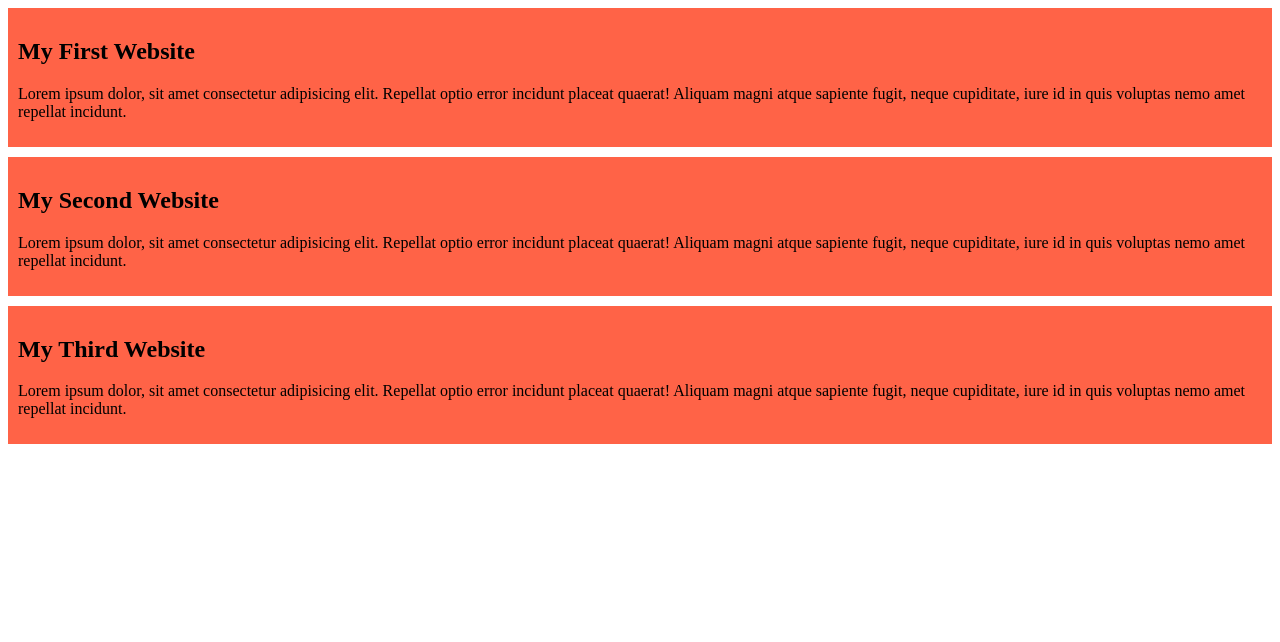
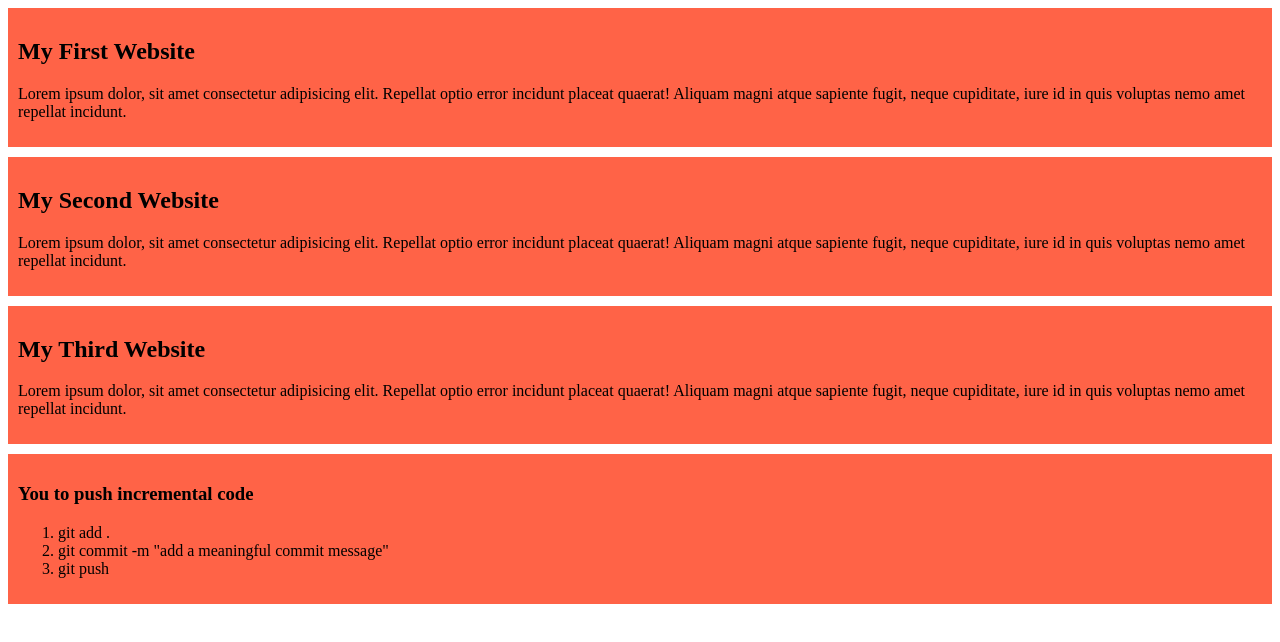
Before and after one commit to emondewan20/my-simple-website, a plain HTML site: page index.html in a window 1280 px wide. Drawn offline with Linux system fonts and the light colour scheme.

Commit message:
added a list to push code

```diff
--- a/index.html
+++ b/index.html
@@ -19,5 +19,13 @@
         <h2>My Third Website</h2>
         <p>Lorem ipsum dolor, sit amet consectetur adipisicing elit. Repellat optio error incidunt placeat quaerat! Aliquam magni atque sapiente fugit, neque cupiditate, iure id in quis voluptas nemo amet repellat incidunt.</p>
     </div>
+    <div>
+        <h3>You to push incremental code</h3>
+        <ol>
+            <li>git add .</li>
+            <li>git commit -m "add a meaningful commit message"</li>
+            <li>git push</li>
+        </ol>
+    </div>
 </body>
 </html>
```
